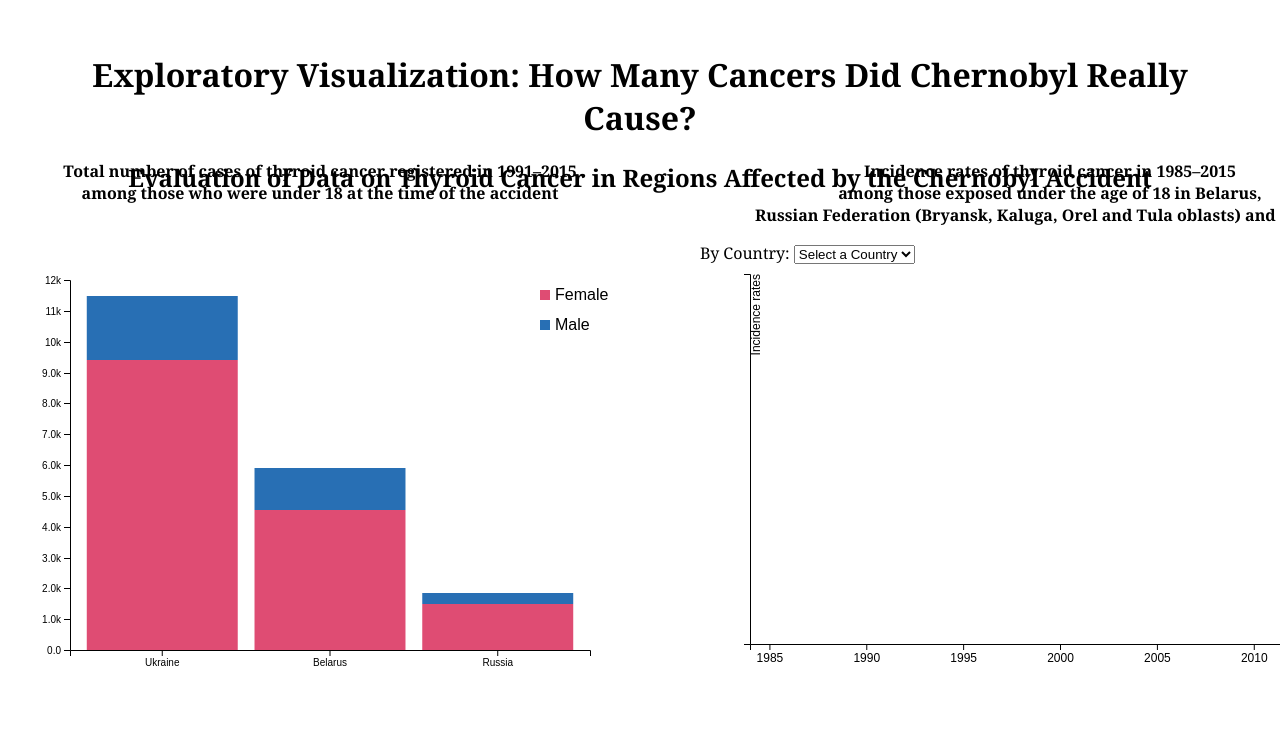
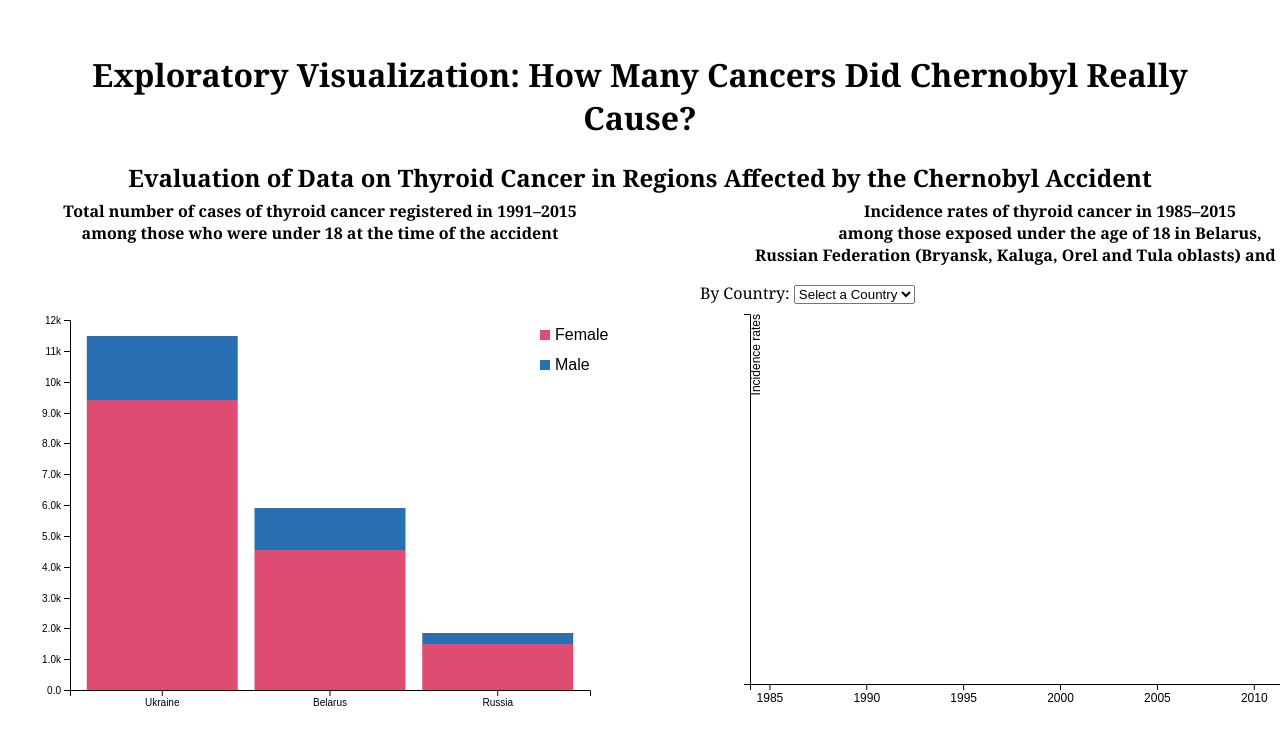
Before and after one commit to alexavdeyev/Interactive-Data-Vis-Portfolio, a plain HTML site: page Project1/index.html in a window 1280 px wide. Shown: the top 744 px of the page. Drawn offline with Linux system fonts and the light colour scheme.

Commit message:
Update style.css

```diff
--- a/Project1/style.css
+++ b/Project1/style.css
@@ -33,14 +33,14 @@ svg {
 
 #viz1 {
 	position:absolute;
-	top:160px;
+	top:200px;
 	left:20px;
 	height: 400px;
 }
 
 #viz2 {
 	position:absolute;
-	top:160px;
+	top:200px;
 	left:700px;
 	height: 500px;
 }
```
